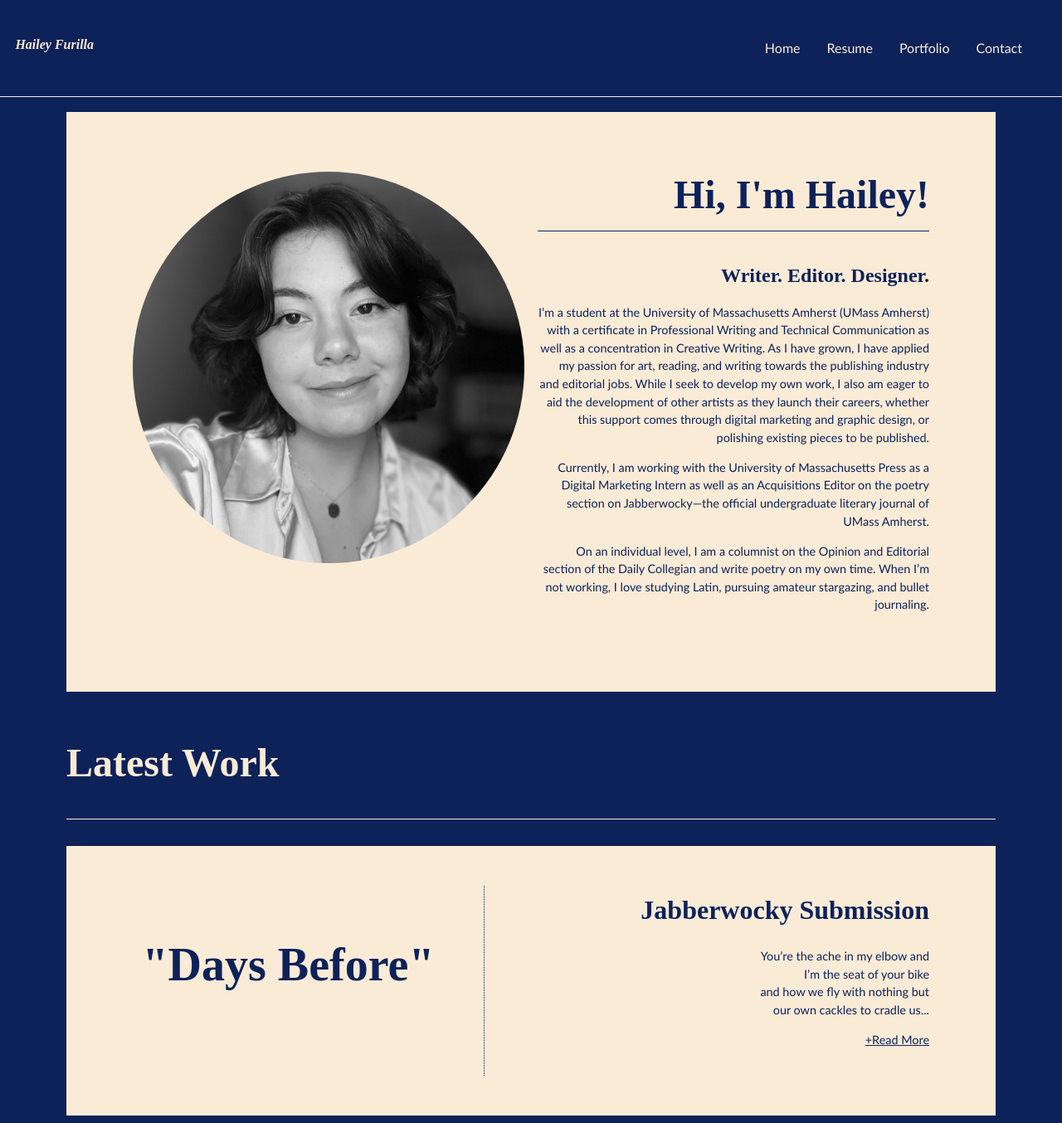
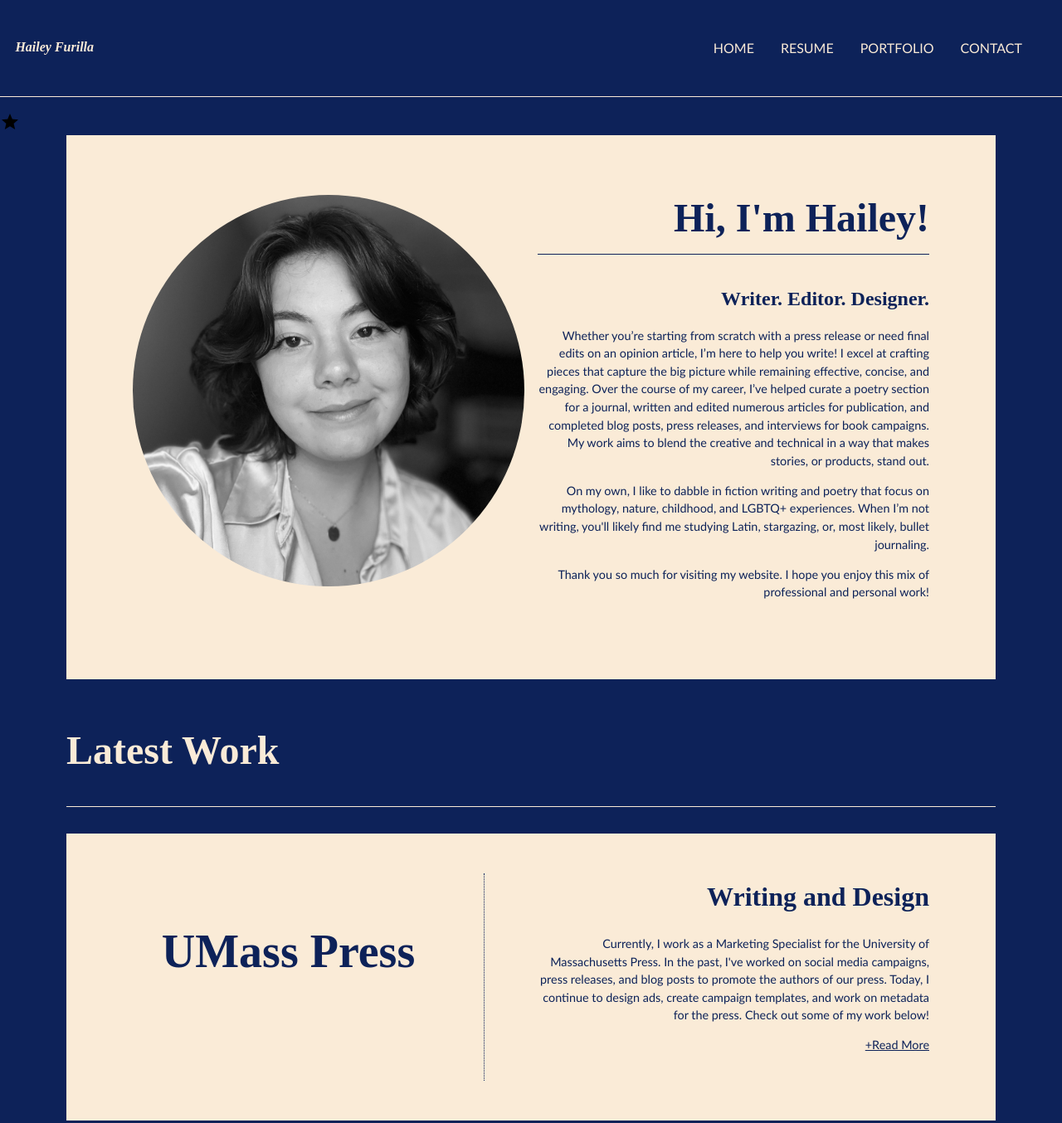
Before and after one commit to hfurilla/hfurilla.github.io, a plain HTML site: page index.html in a window 1280 px wide. Shown: the top 1354 px of the page at 83% size. Drawn offline with nearby package versions, Linux system fonts and the light colour scheme; a web font is replaced by a local one.

Commit message:
Add files via upload
index 3/4

```diff
--- a/index.html
+++ b/index.html
@@ -9,19 +9,19 @@
         <link href="https://fonts.googleapis.com/css2?family=Playfair+Display:ital,wght@1,600&display=swap" rel="stylesheet">
         <link rel="stylesheet" href="https://fonts.googleapis.com/icon?family=Material+Icons">
         <link rel="stylesheet" href="https://fonts.googleapis.com/css2?family=Material+Symbols+Outlined:opsz,wght,FILL,GRAD@24,400,0,0" />
-
+        <meta name="viewport" content="width=device-width, initial-scale=1.0">
     </head>
 
     <body>
         <div class="navigation">
         <header>
-            <h1>Hailey Furilla</h1>
             <nav>
+                <h1>Hailey Furilla</h1>
                 <ul>
-                    <li><a href="index.html">Home</a></li>
-                    <li><a href="portfolio/resume.html">Resume</a></li>
-                    <li><a href="portfolio/portfolio.html">Portfolio</a></li>
-                    <li><a href="portfolio/contact.html">Contact</a></li>
+                    <li><a href="index.html">HOME</a></li>
+                    <li><a href="portfolio/resume.html">RESUME</a></li>
+                    <li><a href="portfolio/portfolio.html">PORTFOLIO</a></li>
+                    <li><a href="portfolio/contact.html">CONTACT</a></li>
                 </ul>
             </nav>
         </header>
@@ -30,7 +30,7 @@
         <main>
 
             <br>
-
+            <div class="wrapper7"><i class="material-icons">grade</i></div>
             <section class="grid-container" id="bio">
 
                 <div class="left">
@@ -40,10 +40,10 @@
                 <div class="right">
                     <h1>Hi, I'm Hailey!</h1>
                     <h2>Writer. Editor. Designer.</h2>
-                    <p>I’m a student at the University of Massachusetts Amherst (UMass Amherst) with a certificate in Professional Writing and Technical Communication as well as a concentration in Creative Writing. As I have grown, I have applied my passion for art, reading, and writing towards the publishing industry and editorial jobs. While I seek to develop my own work, I also am eager to aid the development of other artists as they launch their careers, whether this support comes through digital marketing and graphic design, or polishing existing pieces to be published. </p>
-                    <p>Currently, I am working with the University of Massachusetts Press as a Digital Marketing Intern as well as an Acquisitions Editor on the poetry section on Jabberwocky—the official undergraduate literary journal of UMass Amherst. </p>
-                    <p>On an individual level, I am a columnist on the Opinion and Editorial section of the Daily Collegian and write poetry on my own time. When I’m not working, I love studying Latin, pursuing amateur stargazing, and bullet journaling. </p>
-                 </div>
+                    <p>Whether you’re starting from scratch with a press release or need final edits on an opinion article, I’m here to help you write! I excel at crafting pieces that capture the big picture while remaining effective, concise, and engaging. Over the course of my career, I’ve helped curate a poetry section for a journal, written and edited numerous articles for publication, and completed blog posts, press releases, and interviews for book campaigns. My work aims to blend the creative and technical in a way that makes stories, or products, stand out.</p>
+                    <p>On my own, I like to dabble in fiction writing and poetry that focus on mythology, nature, childhood, and LGBTQ+ experiences. When I’m not writing, you'll likely find me studying Latin, stargazing, or, most likely, bullet journaling.</p>
+                    <p>Thank you so much for visiting my website. I hope you enjoy this mix of professional and personal work!</p>
+                </div>
 
 
             </section>
@@ -57,22 +57,13 @@
             <section class="grid-container" id="preview2">
 
                 <div class="left">
-                    <h1>"Days Before"</h1>
+                    <h1>UMass Press</h1>
                 </div>
 
                 <div class="right">
-                    <h2>Jabberwocky Submission</h2>
-                    <p>You’re the ache in my elbow and
-                        <br>
-                        I’m the seat of your bike
-                        <br>
-                        and how we fly with nothing but
-                        <br>
-                        our own cackles to cradle us...
-                        <br>
-
-                        </p>
-                    <a href="portfolio/imgs+pdf/Jabberwocky.pdf">+Read More</a>
+                    <h2>Writing and Design</h2>
+                    <p>Currently, I work as a Marketing Specialist for the University of Massachusetts Press. In the past, I've worked on social media campaigns, press releases, and blog posts to promote the authors of our press. Today, I continue to design ads, create campaign templates, and work on metadata for the press. Check out some of my work below!</p>
+                    <a href="portfolio/umasspress.html">+Read More</a>
                  </div>
 
 
```
